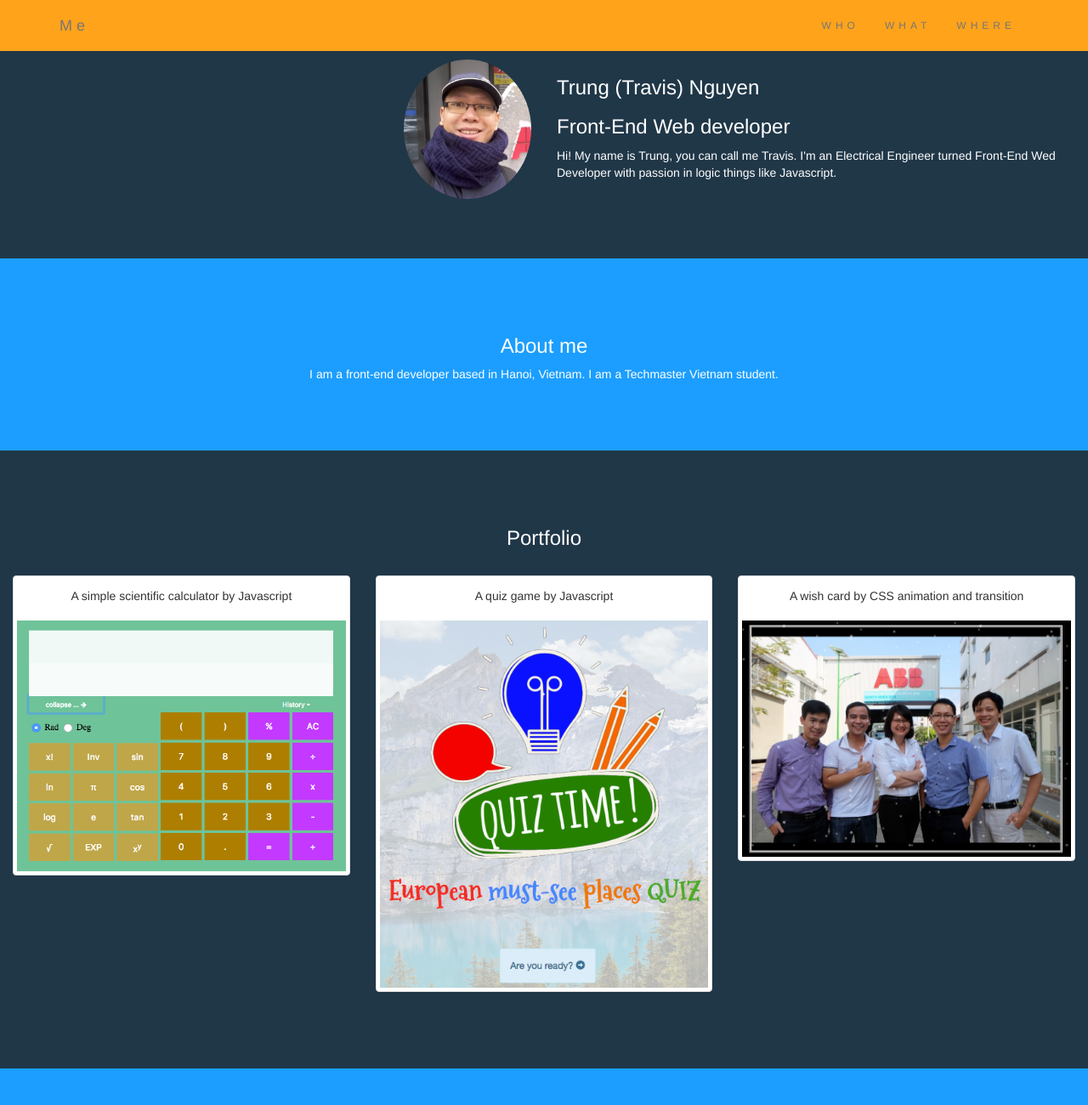
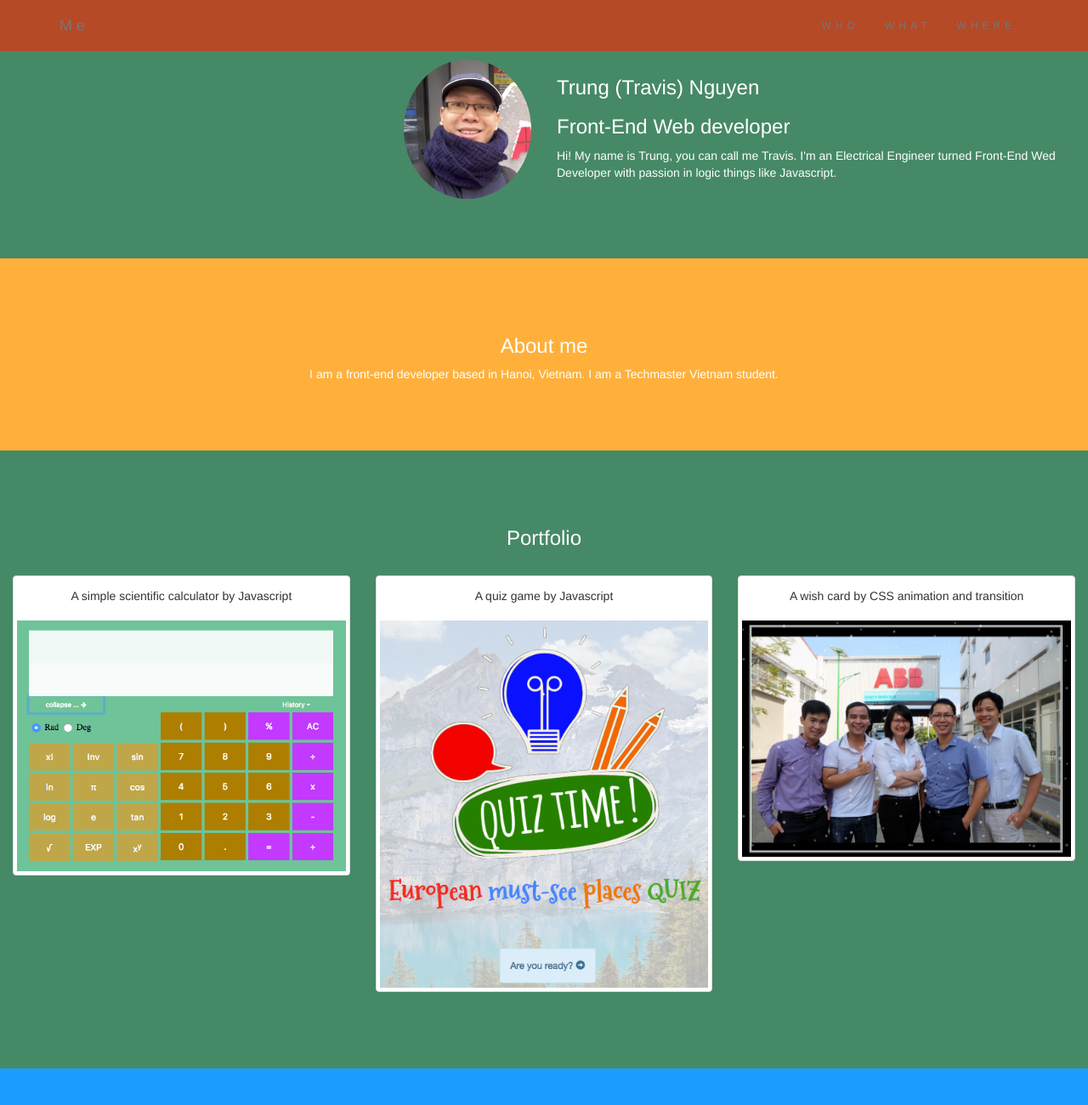
Before and after one commit to ngminhtrung/projects, a plain HTML site: page index.html in a window 1280 px wide. Shown: the top 1300 px of the page at 85% size. Drawn offline with nearby package versions, Linux system fonts and the light colour scheme.

Commit message:
Github - portfolio

```diff
--- a/index.html
+++ b/index.html
@@ -16,17 +16,17 @@
 
 
   .bg-1 {
-  	background-color: #203748;
+  	background-color: #468966;
   	color: #ffffff;
   }
 
   .bg-2 {
-  	background-color: #1B9EFF;
+  	background-color: #FFB03B;
   	color: #ffffff;
   }
 
   .bg-3 {
-  	background-color: #203748;
+  	background-color: #468966;
   	color: #ffffff;
   }
 
@@ -36,7 +36,7 @@
   }
 
   .navbar {
-  	background-color: #FFA31B;
+  	background-color: #B64926;
   	color: #ffffff;
   	position: fixed;
   	padding-top: 5px;
```
Also changed, not shown: 1 other file.
